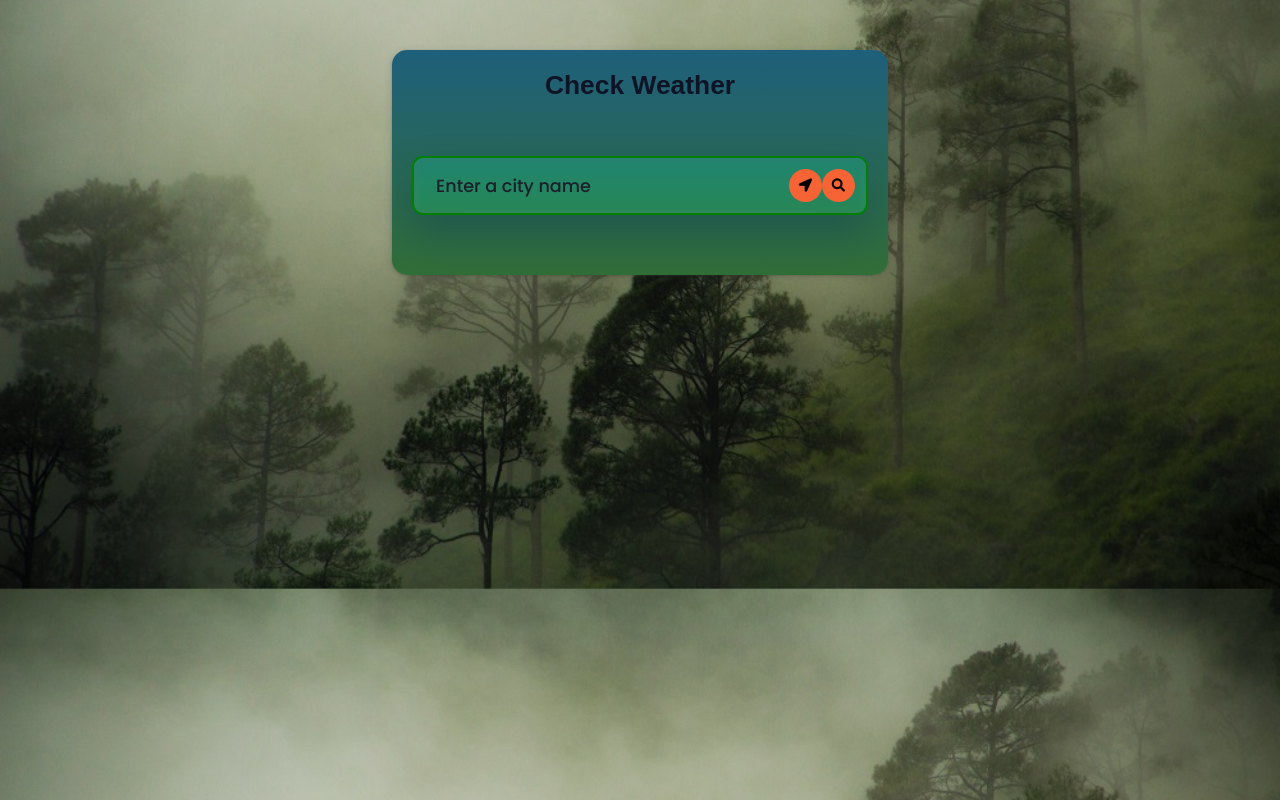
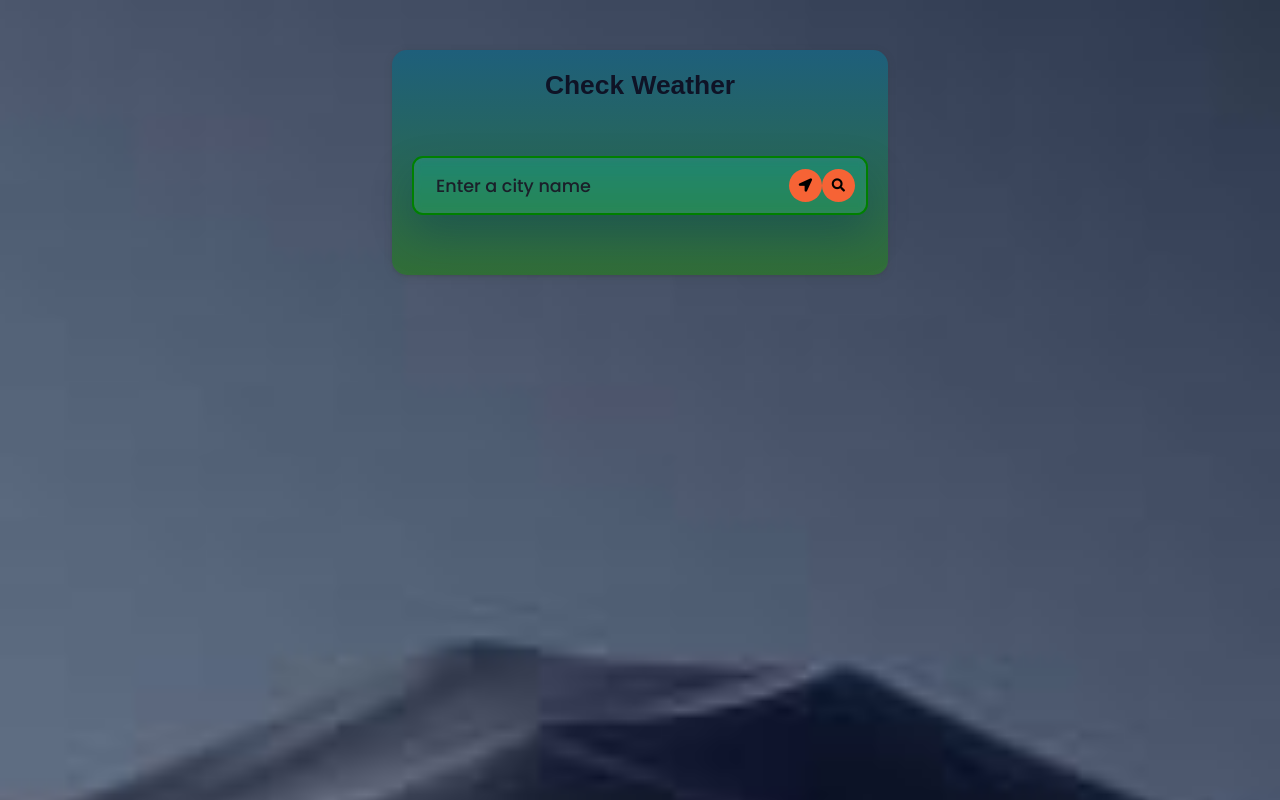
Before and after one commit to shivam-23111/CODE_CLAUSE, a plain HTML site: page index.html in a window 1280 px wide. Drawn offline with Linux system fonts and the light colour scheme; no server answers.

Commit message:
Update style.css

```diff
--- a/style.css
+++ b/style.css
@@ -25,7 +25,7 @@
         }
 
         body {
-            background-image: url(mist.jpg);
+            background-image: url(night.jpg);
             background-position: center;
             background-size: cover;
             width: auto;
```
